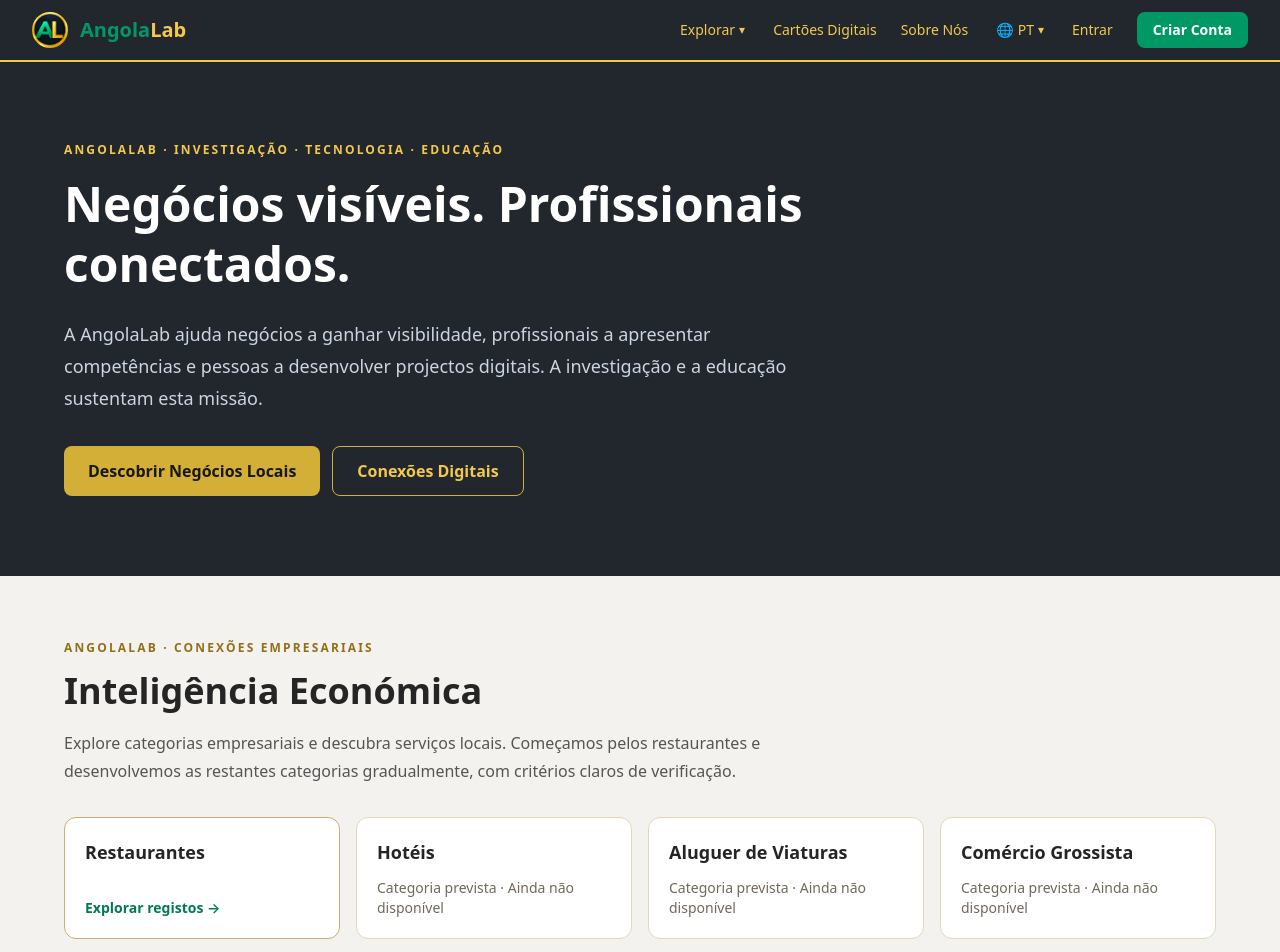
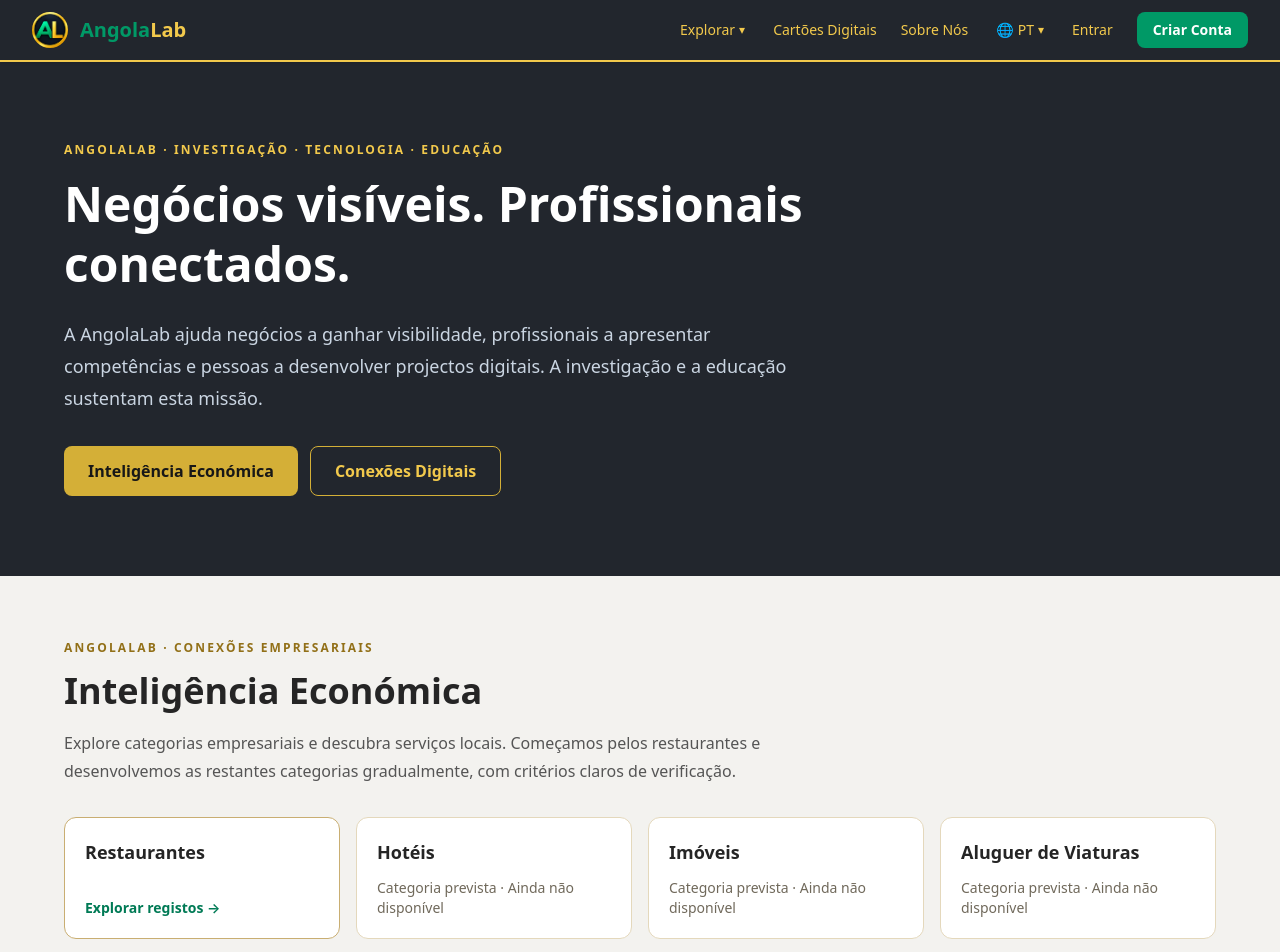
Before and after one commit to oswaldodeal/angolalab-restaurants, a Next.js app: page /pt in a window 1280 px wide. Shown: the top 952 px of the page. Built offline with nearby package versions, Linux system fonts and the light colour scheme.

Commit message:
Add Property to Economic Intelligence and align Home section link

```diff
--- a/app/pt/page.tsx
+++ b/app/pt/page.tsx
@@ -10,7 +10,7 @@ export default function EcosystemHomePage() {
     <h1 className="max-w-4xl text-4xl font-bold leading-tight text-white sm:text-5xl">Negócios visíveis. Profissionais conectados.</h1>
     <p className="mt-6 max-w-3xl text-lg leading-8 text-slate-300">A AngolaLab ajuda negócios a ganhar visibilidade, profissionais a apresentar competências e pessoas a desenvolver projectos digitais. A investigação e a educação sustentam esta missão.</p>
     <div className="mt-8 flex flex-wrap gap-3">
-     <a href="#aeis" className="inline-flex min-h-12 items-center rounded-lg bg-[#d4af37] px-6 py-3 font-semibold text-[#171717] hover:bg-[#f2c94c]">Descobrir Negócios Locais</a>
+     <a href="#business-directory" className="inline-flex min-h-12 items-center rounded-lg bg-[#d4af37] px-6 py-3 font-semibold text-[#171717] hover:bg-[#f2c94c]">Inteligência Económica</a>
      <a href="#connections" className="inline-flex min-h-12 items-center rounded-lg border border-[#d4af37] px-6 py-3 font-semibold text-[#f2c94c] hover:bg-white/10">Conexões Digitais</a>
     </div>
    </div>
@@ -23,6 +23,7 @@ export default function EcosystemHomePage() {
     <div className="mt-8 grid gap-4 sm:grid-cols-2 lg:grid-cols-4">
      <Link href="/pt/restaurantes" className="group flex min-h-28 flex-col justify-between rounded-xl border border-[#c9ae72] bg-white p-5 transition-colors hover:border-[#927018] hover:bg-[#fffcf4]"><span className="text-lg font-bold">Restaurantes</span><span className="mt-3 text-sm font-semibold text-emerald-700">Explorar registos →</span></Link>
      <div className="flex min-h-28 flex-col justify-between rounded-xl border border-[#e4d8bc] bg-white p-5"><span className="text-lg font-bold">Hotéis</span><span className="mt-3 text-sm text-[#70695b]">Categoria prevista · Ainda não disponível</span></div>
+     <div className="flex min-h-28 flex-col justify-between rounded-xl border border-[#e4d8bc] bg-white p-5"><span className="text-lg font-bold">Imóveis</span><span className="mt-3 text-sm text-[#70695b]">Categoria prevista · Ainda não disponível</span></div>
      <div className="flex min-h-28 flex-col justify-between rounded-xl border border-[#e4d8bc] bg-white p-5"><span className="text-lg font-bold">Aluguer de Viaturas</span><span className="mt-3 text-sm text-[#70695b]">Categoria prevista · Ainda não disponível</span></div>
      <div className="flex min-h-28 flex-col justify-between rounded-xl border border-[#e4d8bc] bg-white p-5"><span className="text-lg font-bold">Comércio Grossista</span><span className="mt-3 text-sm text-[#70695b]">Categoria prevista · Ainda não disponível</span></div>
      <div className="flex min-h-28 flex-col justify-between rounded-xl border border-[#e4d8bc] bg-white p-5"><span className="text-lg font-bold">Universidades</span><span className="mt-3 text-sm text-[#70695b]">Categoria prevista · Ainda não disponível</span></div>
```
